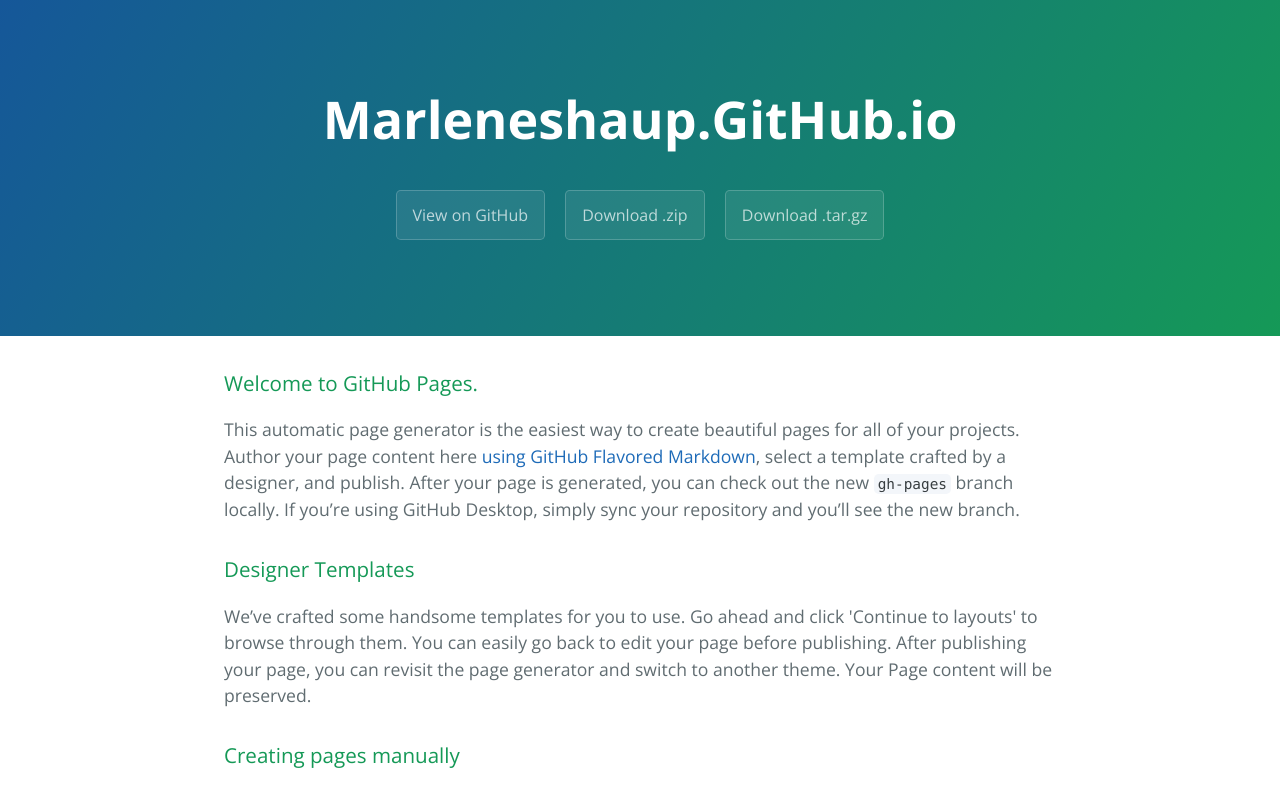
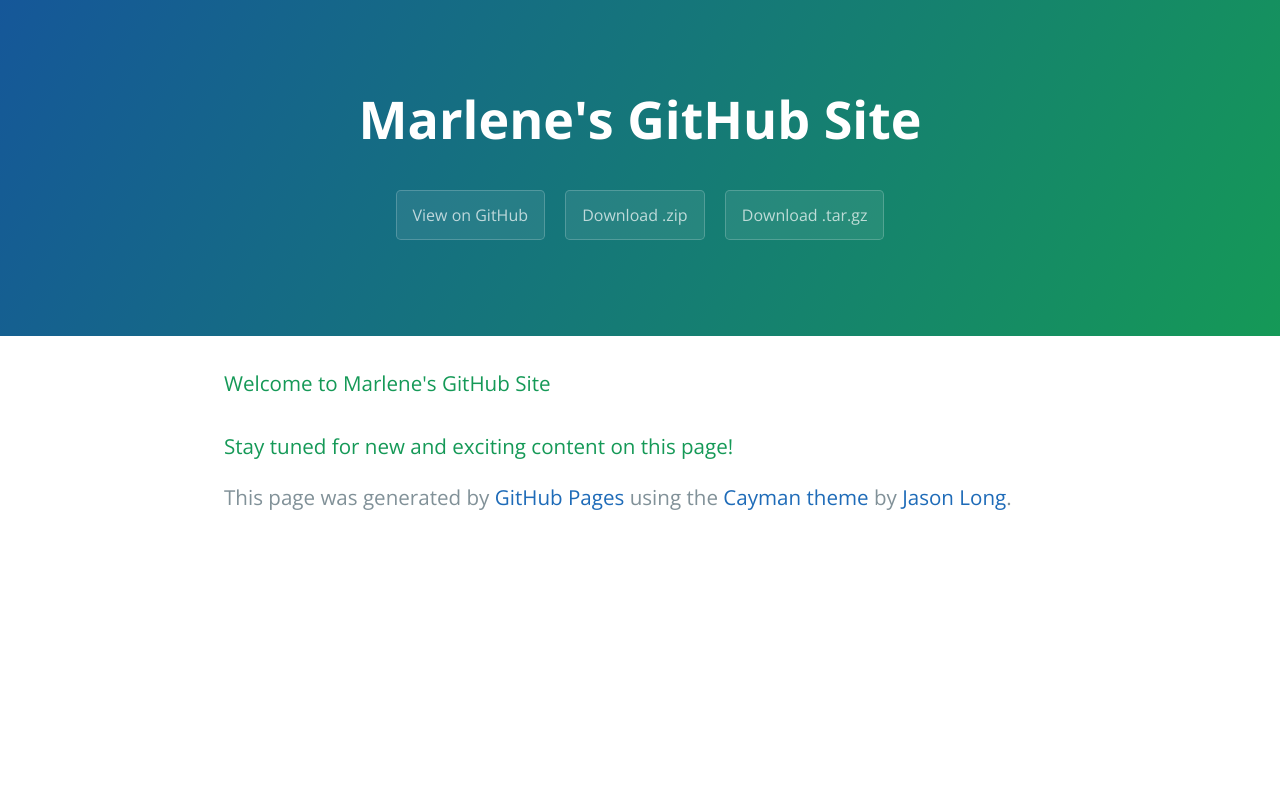
Before and after one commit to mshaup/marleneshaup.github.io, a plain HTML site: page index.html in a window 1280 px wide. Shown: the top 786 px of the page. Drawn offline with nearby package versions, Linux system fonts and the light colour scheme.

Commit message:
Update index.html

```diff
--- a/index.html
+++ b/index.html
@@ -11,7 +11,7 @@
   </head>
   <body>
     <section class="page-header">
-      <h1 class="project-name">Marleneshaup.GitHub.io</h1>
+      <h1 class="project-name">Marlene's GitHub Site</h1>
       <h2 class="project-tagline"></h2>
       <a href="https://github.com/mshaup/marleneshaup.github.io" class="btn">View on GitHub</a>
       <a href="https://github.com/mshaup/marleneshaup.github.io/zipball/master" class="btn">Download .zip</a>
@@ -20,9 +20,11 @@
 
     <section class="main-content">
       <h3>
-<a id="welcome-to-github-pages" class="anchor" href="#welcome-to-github-pages" aria-hidden="true"><span aria-hidden="true" class="octicon octicon-link"></span></a>Welcome to GitHub Pages.</h3>
+<a id="welcome-to-github-pages" class="anchor" href="#welcome-to-github-pages" aria-hidden="true"><span aria-hidden="true" class="octicon octicon-link"></span></a>Welcome to Marlene's GitHub Site <h3>
 
-<p>This automatic page generator is the easiest way to create beautiful pages for all of your projects. Author your page content here <a href="https://guides.github.com/features/mastering-markdown/">using GitHub Flavored Markdown</a>, select a template crafted by a designer, and publish. After your page is generated, you can check out the new <code>gh-pages</code> branch locally. If you’re using GitHub Desktop, simply sync your repository and you’ll see the new branch.</p>
+<p>Stay tuned for new and exciting content on this page!</p>
+
+<!--<p>Stay tuned for new and exciting content on this page! <a href="https://guides.github.com/features/mastering-markdown/">using GitHub Flavored Markdown</a>, select a template crafted by a designer, and publish. After your page is generated, you can check out the new <code>gh-pages</code> branch locally. If you’re using GitHub Desktop, simply sync your repository and you’ll see the new branch.</p>
 
 <h3>
 <a id="designer-templates" class="anchor" href="#designer-templates" aria-hidden="true"><span aria-hidden="true" class="octicon octicon-link"></span></a>Designer Templates</h3>
@@ -45,7 +47,7 @@
 <p>Having trouble with Pages? Check out our <a href="https://help.github.com/pages">documentation</a> or <a href="https://github.com/contact">contact support</a> and we’ll help you sort it out.</p>
 
       <footer class="site-footer">
-        <span class="site-footer-owner"><a href="https://github.com/mshaup/marleneshaup.github.io">Marleneshaup.GitHub.io</a> is maintained by <a href="https://github.com/mshaup">mshaup</a>.</span>
+        <span class="site-footer-owner"><a href="https://github.com/mshaup/marleneshaup.github.io">Marleneshaup.GitHub.io</a> is maintained by <a href="https://github.com/mshaup">mshaup</a>.</span>-->
 
         <span class="site-footer-credits">This page was generated by <a href="https://pages.github.com">GitHub Pages</a> using the <a href="https://github.com/jasonlong/cayman-theme">Cayman theme</a> by <a href="https://twitter.com/jasonlong">Jason Long</a>.</span>
       </footer>
```
